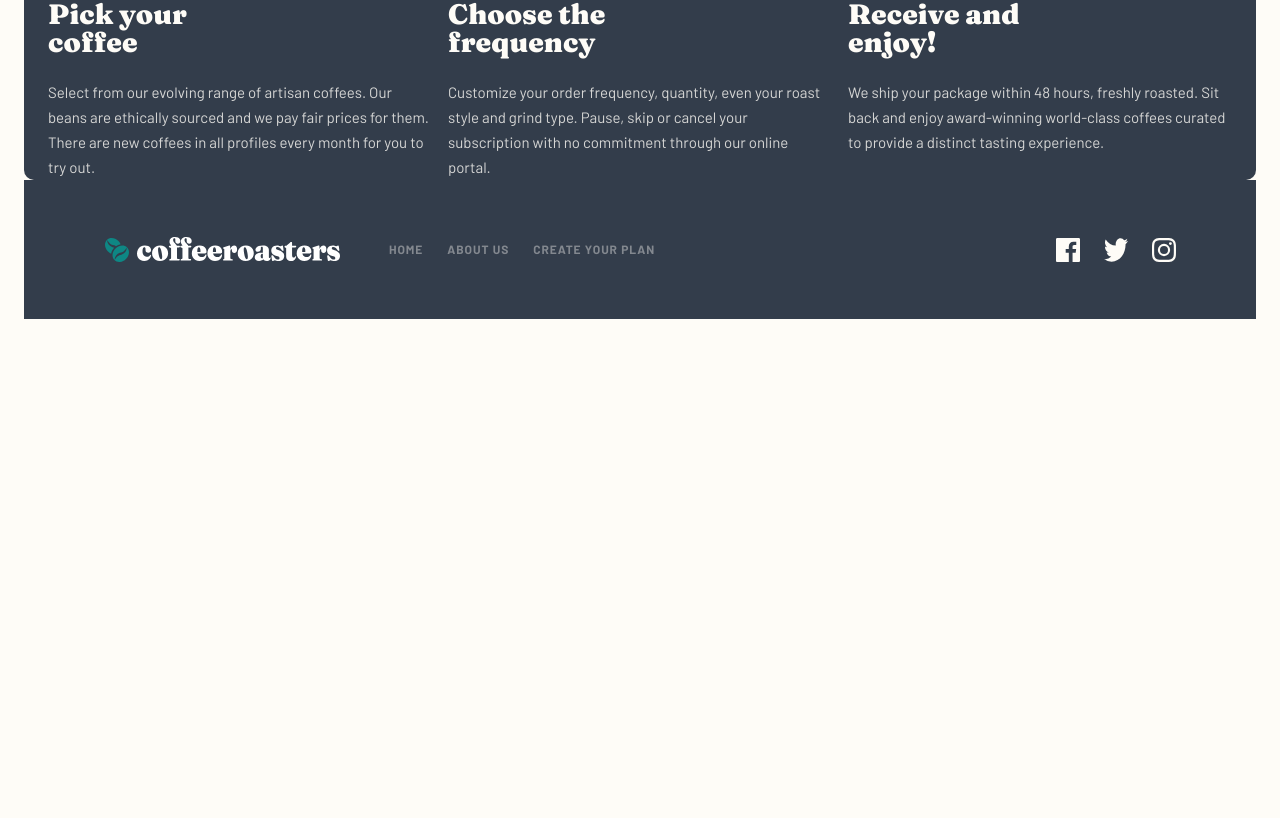
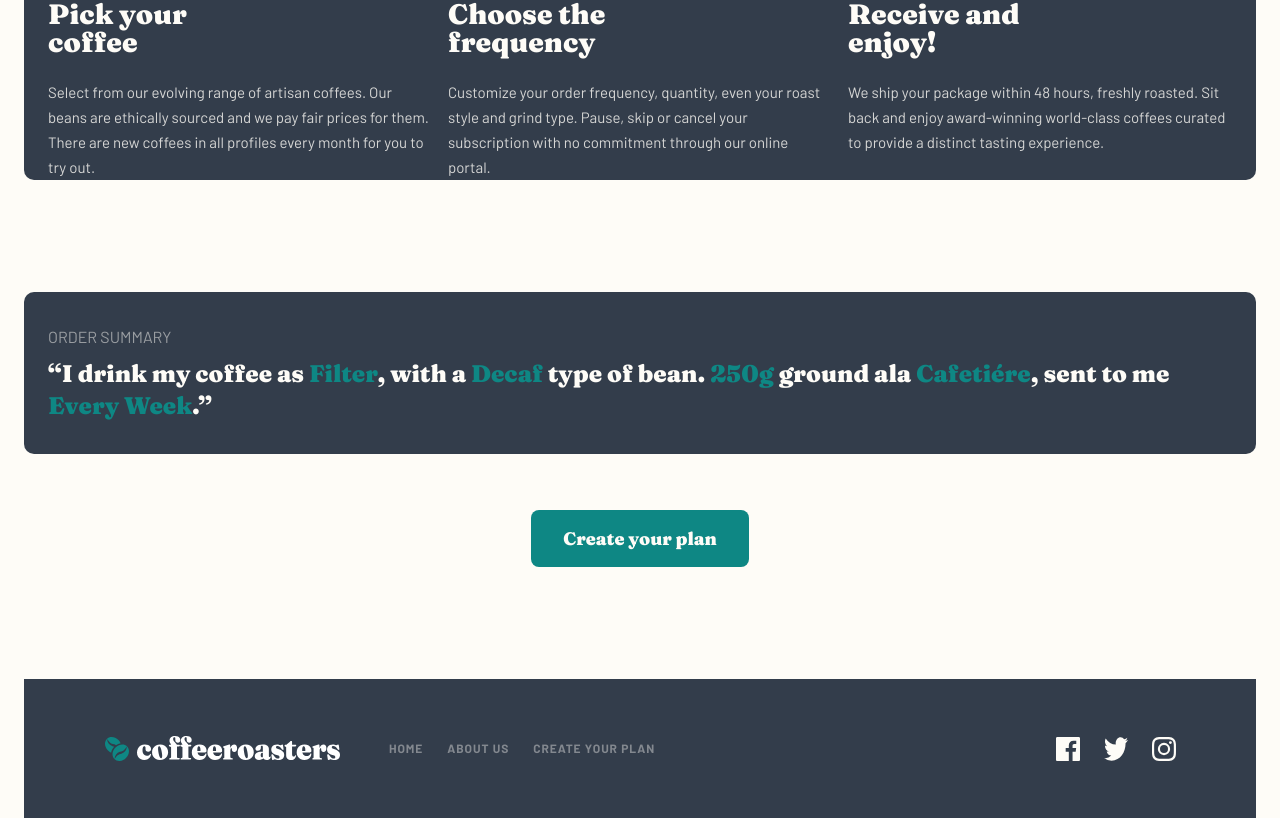
Before and after one commit to lastiwan89/coffee-roaster, a Next.js app: page /plan in a window 1280 px wide. Shown: the part 832-1650 px from the top of the page. Before the commit the page ends 1151 px from the top, so only its background shows below. Built offline with nearby package versions, Linux system fonts and the light colour scheme.

Commit message:
adding order summary even no state

```diff
--- a/app/(routes)/plan/page.tsx
+++ b/app/(routes)/plan/page.tsx
@@ -1,5 +1,6 @@
 import React from "react";
 import { PICK_PLAN } from "@/constant";
+import Button from "@/app/components/button";
 
 export default function Plan() {
   return (
@@ -42,6 +43,24 @@ export default function Plan() {
           ))}
         </div>
       </section>
+      {/* skipping the logic and create order summary */}
+      <section className="my-28 grid gap-14">
+        <div className="bg-grey-dark grid gap-2 rounded-md px-6 py-8">
+          <p className="text-16 text-cream-light font-sans font-normal uppercase opacity-50">
+            order summary
+          </p>
+          <p className="text-24 text-cream-light font-serif font-black">
+            “I drink my coffee as <span className="text-cyan-dark">Filter</span>
+            , with a <span className="text-cyan-dark">Decaf</span> type of bean.{" "}
+            <span className="text-cyan-dark">250g</span> ground ala{" "}
+            <span className="text-cyan-dark">Cafetiére</span>, sent to me{" "}
+            <span className="text-cyan-dark">Every Week</span>.”
+          </p>
+        </div>
+        <div className="flex justify-center">
+          <Button />
+        </div>
+      </section>
     </main>
   );
 }
```
